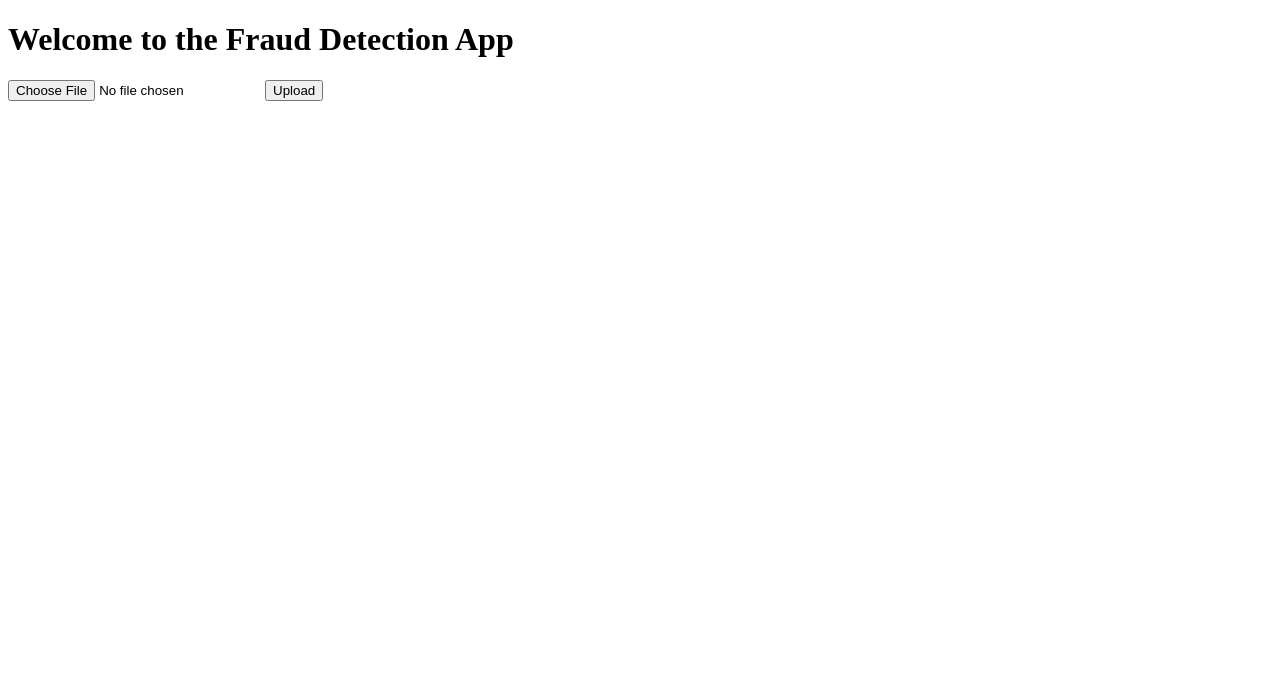
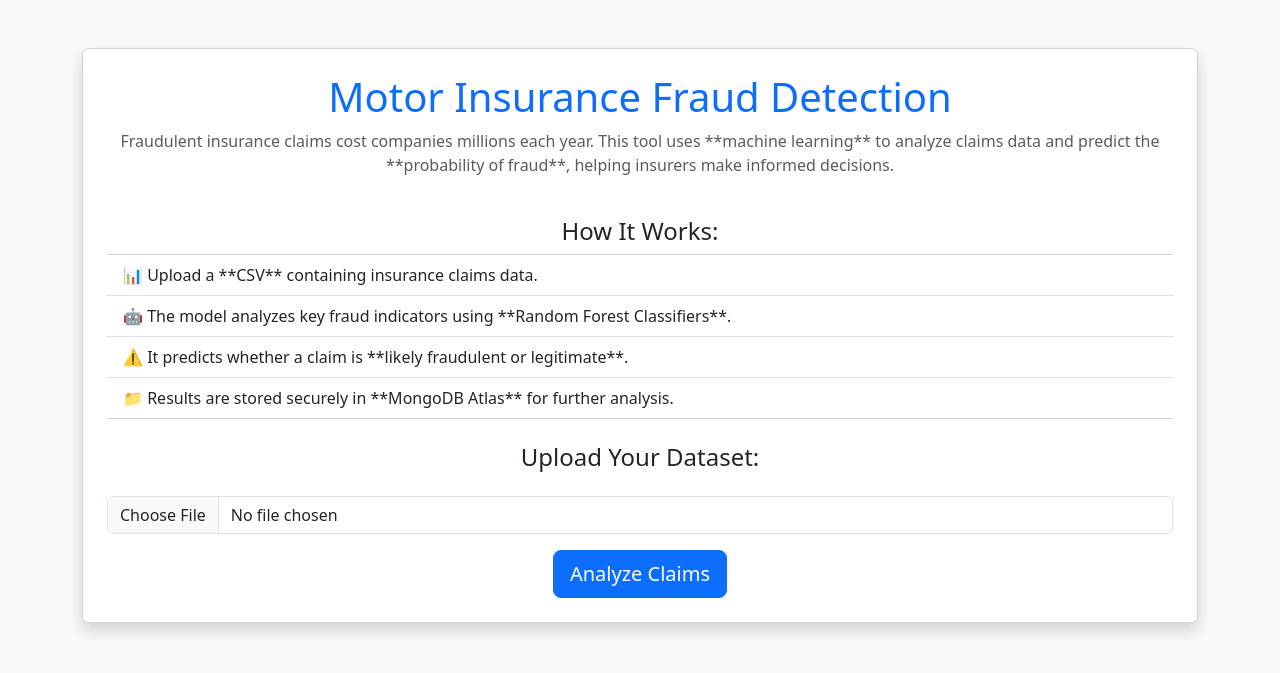
Before and after one commit to andrewdr14/claims_fraud_detection, a Flask app: page / in a window 1280 px wide. Shown: the top 673 px of the page. Run offline with Flask 3, Linux system fonts and the light colour scheme; parts of the project's set-up code (start-up, migrations or seed data) failed here and were passed over.

Commit message:
Update index.html

```diff
--- a/templates/index.html
+++ b/templates/index.html
@@ -1,13 +1,37 @@
 <!DOCTYPE html>
-<html>
+<html lang="en">
 <head>
-    <title>Claims Fraud Detection</title>
+    <meta charset="UTF-8">
+    <meta name="viewport" content="width=device-width, initial-scale=1">
+    <title>Motor Insurance Fraud Detection</title>
+    <link rel="stylesheet" href="https://cdn.jsdelivr.net/npm/bootstrap@5.3.0/dist/css/bootstrap.min.css">
 </head>
-<body>
-    <h1>Welcome to the Fraud Detection App</h1>
-    <form action="/" method="post" enctype="multipart/form-data">
-        <input type="file" name="file">
-        <input type="submit" value="Upload">
-    </form>
+<body class="bg-light">
+    <div class="container mt-5">
+        <div class="card shadow p-4">
+            <h1 class="text-center text-primary">Motor Insurance Fraud Detection</h1>
+            <p class="text-center text-muted">
+                Fraudulent insurance claims cost companies millions each year.
+                This tool uses **machine learning** to analyze claims data and predict the **probability of fraud**,
+                helping insurers make informed decisions.
+            </p>
+
+            <h4 class="text-center mt-4">How It Works:</h4>
+            <ul class="list-group list-group-flush">
+                <li class="list-group-item">📊 Upload a **CSV** containing insurance claims data.</li>
+                <li class="list-group-item">🤖 The model analyzes key fraud indicators using **Random Forest Classifiers**.</li>
+                <li class="list-group-item">⚠️ It predicts whether a claim is **likely fraudulent or legitimate**.</li>
+                <li class="list-group-item">📁 Results are stored securely in **MongoDB Atlas** for further analysis.</li>
+            </ul>
+
+            <h4 class="text-center mt-4">Upload Your Dataset:</h4>
+            <form action="/" method="post" enctype="multipart/form-data" class="text-center mt-3">
+                <div class="mb-3">
+                    <input type="file" name="file" class="form-control">
+                </div>
+                <button type="submit" class="btn btn-primary btn-lg">Analyze Claims</button>
+            </form>
+        </div>
+    </div>
 </body>
 </html>
```
